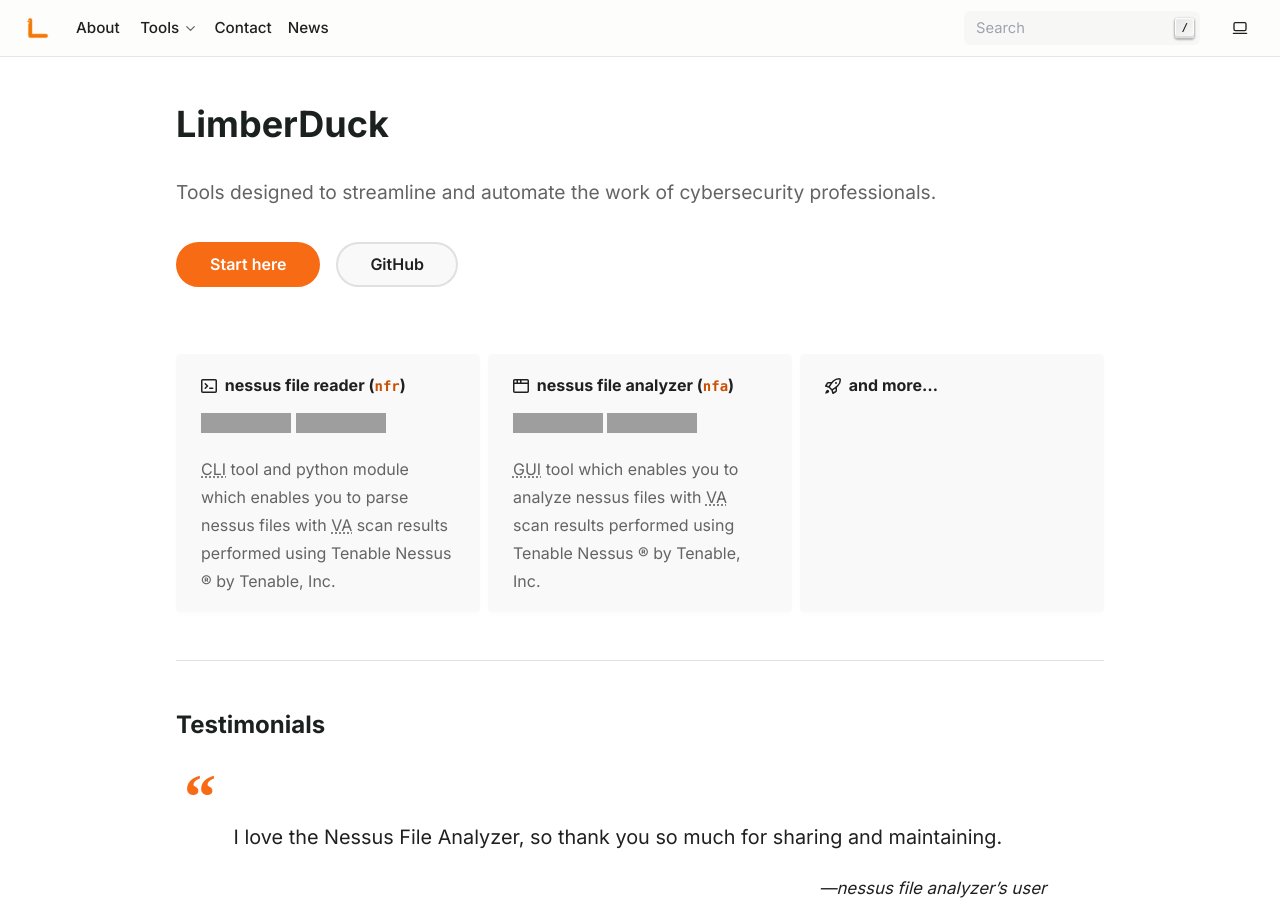
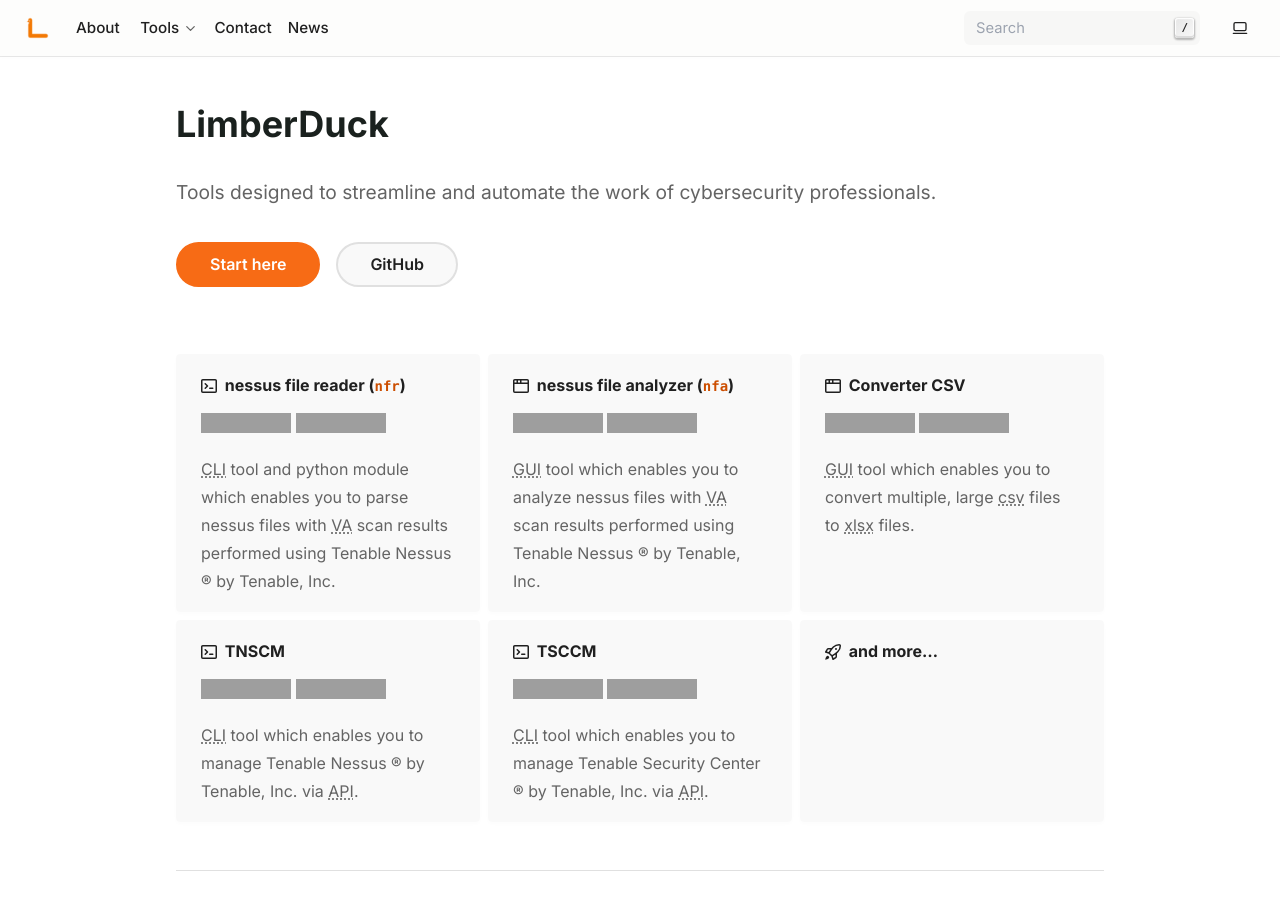
Before and after one commit to LimberDuck/limberduck_org_julio_7, a Sphinx documentation site: the page built from docs/index.rst, in a window 1280 px wide and 900 px high. Built offline with Sphinx 7.4.7, drawn with Linux system fonts in a browser that asks for light colours; grey boxes are pictures that could not be loaded.

Commit message:
tsccm and tnscm info

```diff
--- a/docs/conf.py
+++ b/docs/conf.py
@@ -133,6 +133,8 @@
 .. |RMB| replace:: :abbr:`RMB (Right Mouse Button)`
 .. |FQDN| replace:: :abbr:`FQDN (Fully Qualified Domain Name)`
 .. |IP| replace:: :abbr:`IP (Intrnet Protocol Address)`
+.. |API| replace:: :abbr:`API (Application Programming Interface)`
+.. |CSV| replace:: :abbr:`CSV (Comma-separated values)`
 
 .. Security:
 .. |CVE| replace:: :abbr:`CVE (Common Vulnerabilities and Exposures)`
--- a/docs/index.rst
+++ b/docs/index.rst
@@ -41,6 +41,29 @@
 
       |GUI| tool which enables you to analyze nessus files
       with |VA| scan results performed using Tenable Nessus ® by Tenable, Inc.
+
+    .. grid-item-card:: :octicon:`browser` Converter CSV
+      :link: tools/converter-csv/
+
+      |converter_csv_pypi_downloads| |converter_csv_stars_from_users|
+
+      |GUI| tool which enables you to convert multiple, large |csv| files to |xlsx| files.
+
+    .. grid-item-card:: :octicon:`terminal` TNSCM
+      :link: tools/tnscm/
+
+      |tnscm_pypi_downloads| |tnscm_stars_from_users|
+
+      |CLI| tool which enables you to manage
+      Tenable Nessus ® by Tenable, Inc. via |API|.
+
+    .. grid-item-card:: :octicon:`terminal` TSCCM
+      :link: tools/tsccm/
+
+      |tsccm_pypi_downloads| |tsccm_stars_from_users|
+
+      |CLI| tool which enables you to manage
+      Tenable Security Center ® by Tenable, Inc. via |API|.
 
     .. grid-item-card:: :octicon:`rocket` and more...
 
@@ -115,6 +138,8 @@
    tools/nessus-file-reader/index
    tools/nessus-file-analyzer/index
    tools/converter-csv/index
+   tools/tnscm/index
+   tools/tsccm/index
 
 .. toctree::
    :caption: Notebooks
@@ -150,3 +175,27 @@
 .. |nfr_stars_from_users| image:: https://img.shields.io/github/stars/LimberDuck/nessus-file-reader?label=Stars&style=social
     :target: https://github.com/LimberDuck/nessus-file-reader
     :alt: GitHub Stars
+
+.. |converter_csv_pypi_downloads| image:: https://img.shields.io/pypi/dm/converter-csv?logo=PyPI&style=social
+    :target: https://pypistats.org/packages/converter-csv
+    :alt: PyPI - Downloads
+
+.. |converter_csv_stars_from_users| image:: https://img.shields.io/github/stars/LimberDuck/converter-csv?label=Stars&style=social
+    :target: https://github.com/LimberDuck/converter-csv
+    :alt: GitHub Stars
+
+.. |tnscm_pypi_downloads| image:: https://img.shields.io/pypi/dm/tnscm?logo=PyPI&style=social
+    :target: https://pypistats.org/packages/tnscm
+    :alt: PyPI - Downloads
+
+.. |tnscm_stars_from_users| image:: https://img.shields.io/github/stars/LimberDuck/tnscm?label=Stars&style=social
+    :target: https://github.com/LimberDuck/tnscm
+    :alt: GitHub Stars
+
+.. |tsccm_pypi_downloads| image:: https://img.shields.io/pypi/dm/tsccm?logo=PyPI&style=social
+    :target: https://pypistats.org/packages/tsccm
+    :alt: PyPI - Downloads
+
+.. |tsccm_stars_from_users| image:: https://img.shields.io/github/stars/LimberDuck/tsccm?label=Stars&style=social
+    :target: https://github.com/LimberDuck/tsccm
+    :alt: GitHub Stars
--- a/docs/tools/nessus-file-analyzer/index.rst
+++ b/docs/tools/nessus-file-analyzer/index.rst
@@ -12,7 +12,7 @@
    :target: .
 
 This is a |GUI| tool which enables you to parse multiple nessus files containing the
-results of scans performed by using *Nessus* or *Tenable.sc* by © Tenable, Inc. used
+results of scans performed by using *Tenable Nessus* or *Tenable Security Center* by © Tenable, Inc. used
 for |VA| [1]_ process. Parsed scan results are exported to a
 Microsoft Excel Workbook for effortless analysis.
 
--- a/docs/tools/nessus-file-reader/index.rst
+++ b/docs/tools/nessus-file-reader/index.rst
@@ -12,7 +12,7 @@
    :target: .
 
 This is a |CLI| tool and python module which enables you to quickly parse nessus files containing the results
-of scans performed by using *Nessus* or *Tenable.sc* by © Tenable, Inc. used
+of scans performed by using *Tenable Nessus* or *Tenable Security Center* by © Tenable, Inc. used
 for |VA| [1]_ process. This module will let you get data
 through functions grouped into categories like file, scan, host, and plugin to get
 specific information from the provided nessus scan files e.g. file size, report name,
```
Also changed, not shown: docs/tools/tnscm/index.rst (added, +114 -0 lines), docs/tools/tsccm/index.rst (added, +120 -0 lines), docs/_static/img/limberduck-tnscm.png (added), docs/_static/img/limberduck-tsccm.png (added).
